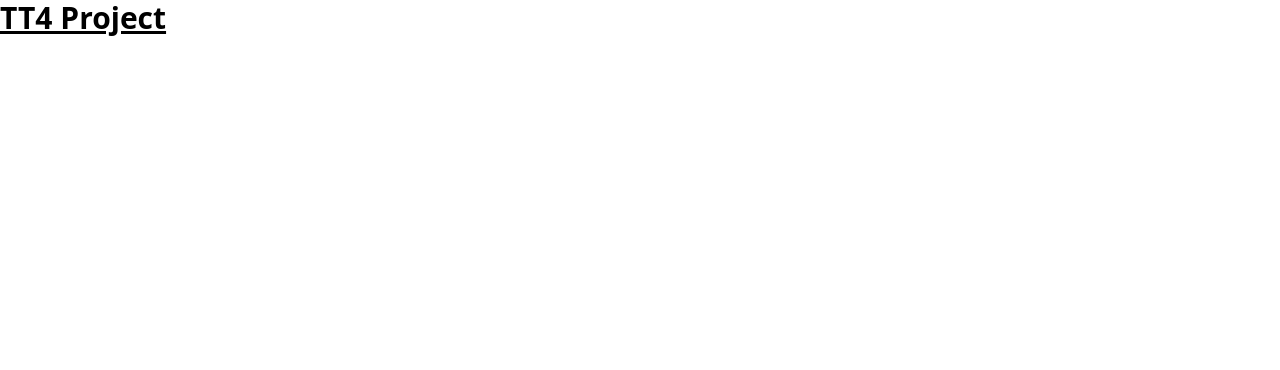
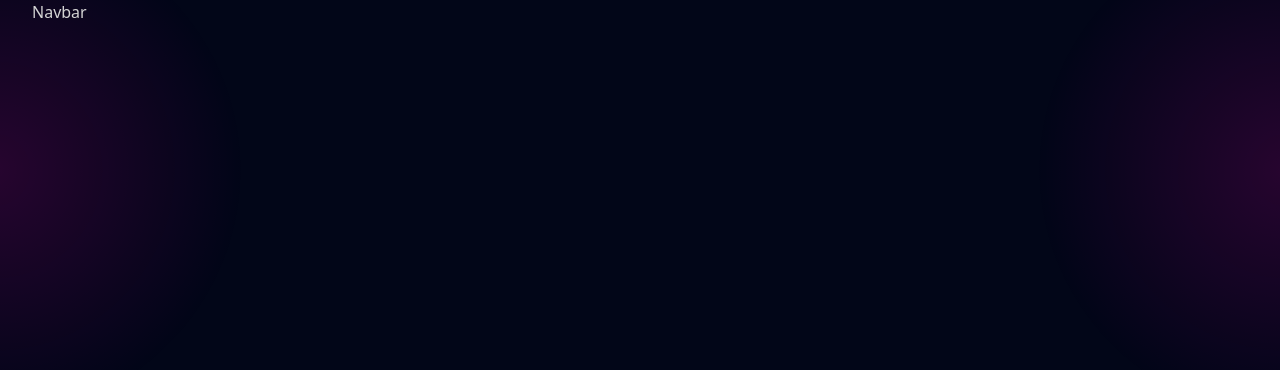
Before and after one commit to K1enNg/TT4-Cryptonite, a React (Vite) app: page / in a window 1280 px wide. Shown: the top 370 px of the page. Built offline with nearby package versions, Linux system fonts and the light colour scheme.

Commit message:
built page layout

```diff
--- a/package.json
+++ b/package.json
@@ -13,6 +13,8 @@
     "@tailwindcss/vite": "^4.0.6",
     "react": "^19.0.0",
     "react-dom": "^19.0.0",
+    "react-google-charts": "^5.2.1",
+    "react-router-dom": "^7.1.5",
     "tailwindcss": "^4.0.6"
   },
   "devDependencies": {
--- a/src/App.jsx
+++ b/src/App.jsx
@@ -1,10 +1,9 @@
+import Homepage from "./pages/Homepage"
+
 function App() {
-
   return (
     <>
-      <h1 className='text-3xl font-bold underline'>
-        TT4 Project
-      </h1>
+      <Homepage />
     </>
   )
 }
--- /dev/null
+++ b/src/components/Navbar.jsx
@@ -0,0 +1,11 @@
+import React from 'react'
+
+const Navbar = () => {
+  return (
+    <div>
+      Navbar
+    </div>
+  )
+}
+
+export default Navbar
--- /dev/null
+++ b/src/pages/Homepage.jsx
@@ -0,0 +1,19 @@
+import React from 'react'
+import Navbar from '../components/Navbar'
+
+const Homepage = () => {
+  return (
+    <div className="overflow-x-hidden text-neutral-300 antialiased selection:bg-cyan-300 selection:text-cyan-900">
+      <div className='fixed top-0 -z-10 h-full w-full'>
+        <div class="relative h-full w-full bg-slate-950">
+          <div class="absolute bottom-0 left-[-20%] right-0 top-[-10%] h-[500px] w-[500px] rounded-full bg-[radial-gradient(circle_farthest-side,rgba(255,0,182,.15),rgba(255,255,255,0))]"></div>
+        <div class="absolute bottom-0 right-[-20%] top-[-10%] h-[500px] w-[500px] rounded-full bg-[radial-gradient(circle_farthest-side,rgba(255,0,182,.15),rgba(255,255,255,0))]"></div></div>
+      </div>
+      <div className='container mx-auto px-8'>
+        <Navbar />
+      </div>
+    </div>
+  )
+}
+
+export default Homepage
```
Also changed, not shown: 1 other file (tests, documents, lock files or other folders).
